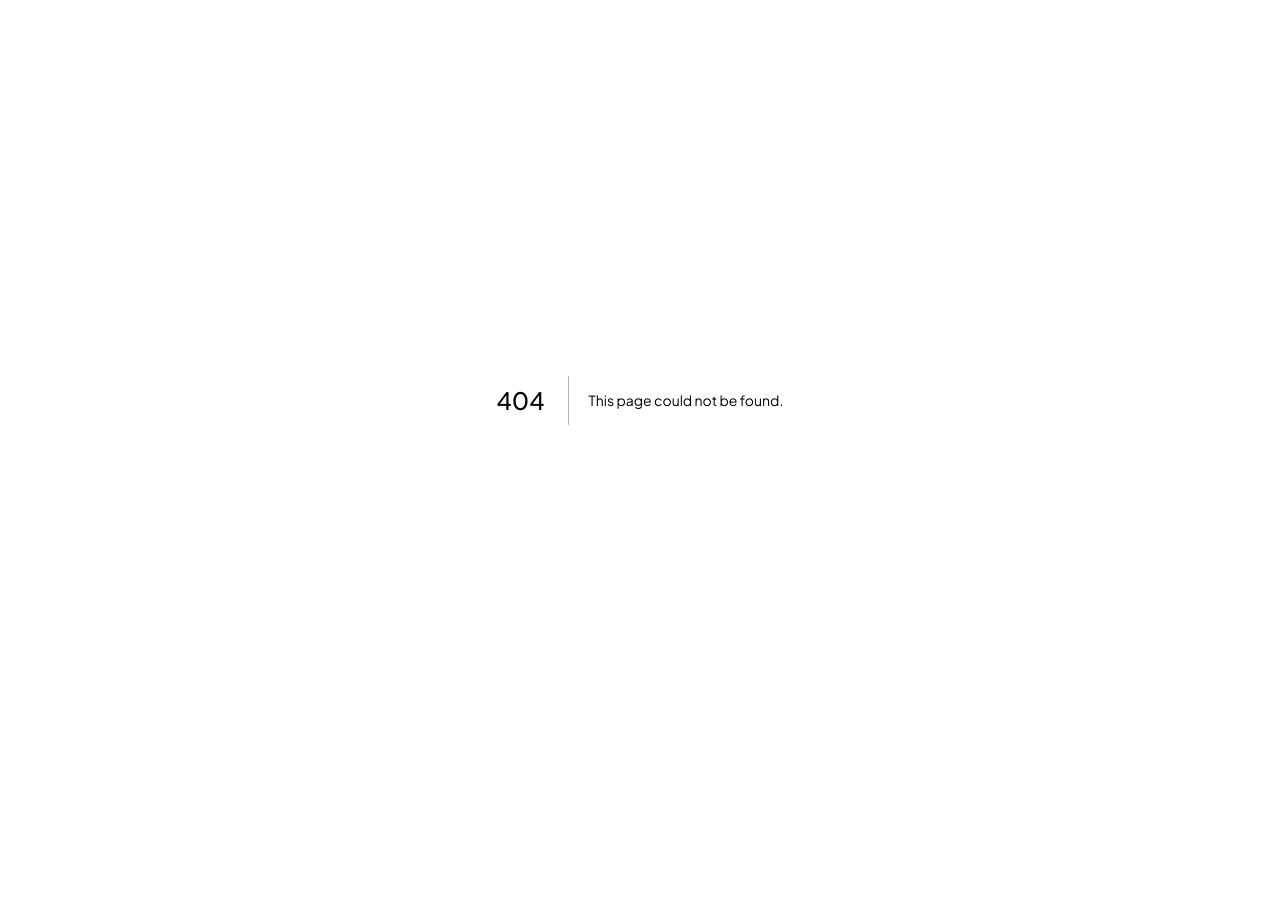
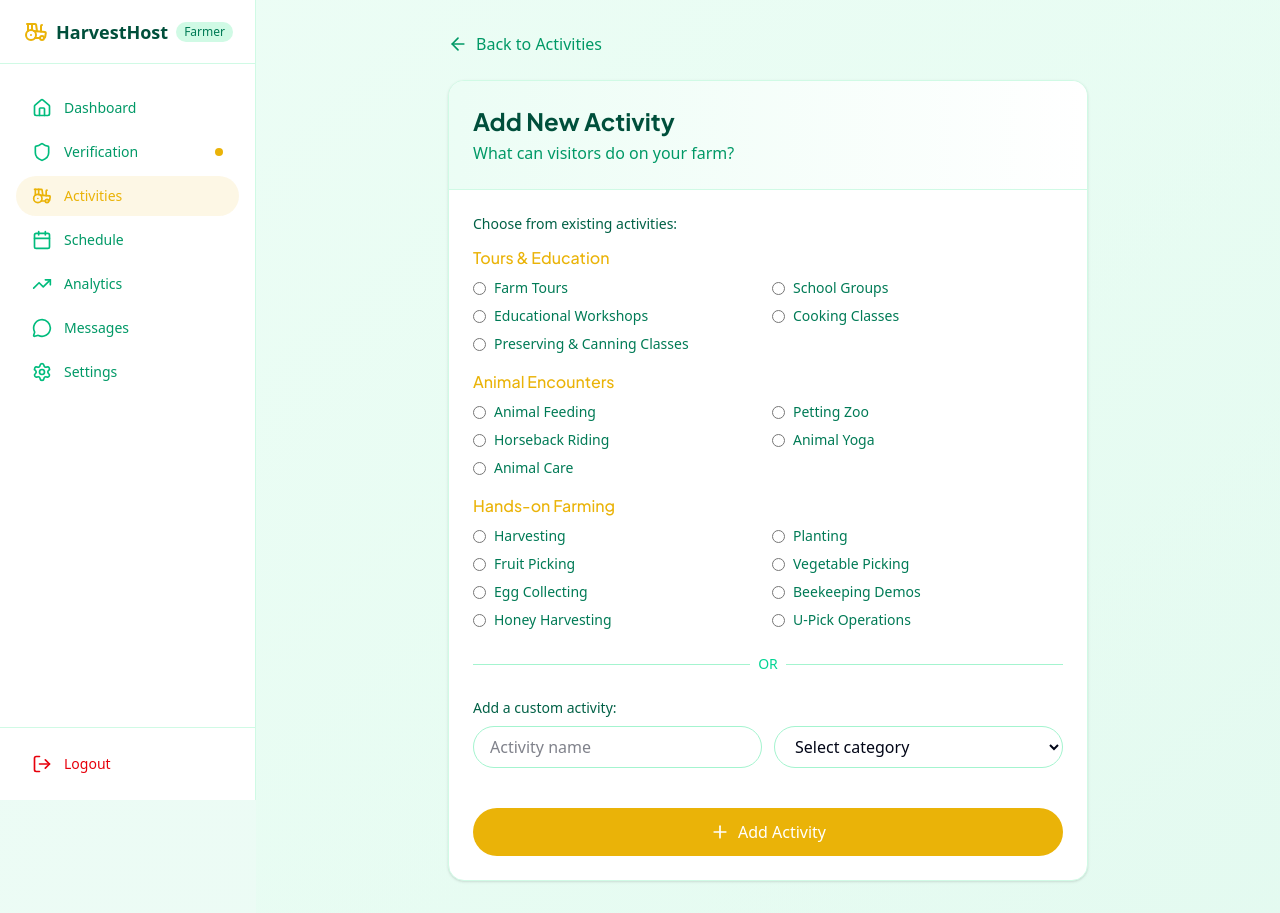
Before and after one commit to OdaloV/agritourism, a Next.js app: page /farmer/activities/new in a window 1280 px wide. Before the commit this address had no page. Before the commit the page ends 800 px from the top, so only its background shows below. Built offline with nearby package versions, Linux system fonts and the light colour scheme.

Commit message:
feat(farmer): add activities management page with list and add activity views

```diff
--- /dev/null
+++ b/src/app/farmer/activities/new/page.tsx
@@ -0,0 +1,126 @@
+// src/app/farmer/activities/new/page.tsx
+"use client";
+
+import { useState } from "react";
+import { useRouter } from "next/navigation";
+import Link from "next/link";
+import { ArrowLeft, Plus, X } from "lucide-react";
+import { ACTIVITY_CATEGORIES } from "@/app/profile/farmerprofile/options";
+
+export default function AddActivity() {
+  const router = useRouter();
+  const [selectedActivity, setSelectedActivity] = useState("");
+  const [customActivity, setCustomActivity] = useState("");
+  const [customCategory, setCustomCategory] = useState("");
+  const [saving, setSaving] = useState(false);
+
+  const handleSubmit = async (e: React.FormEvent) => {
+    e.preventDefault();
+    setSaving(true);
+
+    const activityName = selectedActivity || (customActivity && `${customActivity} (${customCategory})`);
+
+    if (!activityName) {
+      alert("Please select or add an activity");
+      setSaving(false);
+      return;
+    }
+
+    // Here you would save to your backend
+    console.log("Adding activity:", activityName);
+
+    setTimeout(() => {
+      router.push("/farmer/activities");
+    }, 1000);
+  };
+
+  return (
+    <div className="min-h-screen bg-gradient-to-br from-emerald-50 to-emerald-100/30 py-8">
+      <div className="container mx-auto px-4 max-w-2xl">
+        <Link href="/farmer/activities" className="flex items-center gap-2 text-emerald-600 hover:text-emerald-700 mb-6">
+          <ArrowLeft className="h-5 w-5" />
+          Back to Activities
+        </Link>
+
+        <div className="bg-white rounded-2xl shadow-sm border border-emerald-100 overflow-hidden">
+          <div className="p-6 border-b border-emerald-100 bg-gradient-to-r from-emerald-50 to-white">
+            <h1 className="text-2xl font-heading font-bold text-emerald-900">Add New Activity</h1>
+            <p className="text-emerald-600 mt-1">What can visitors do on your farm?</p>
+          </div>
+
+          <form onSubmit={handleSubmit} className="p-6 space-y-6">
+            {/* Predefined Activities by Category */}
+            <div>
+              <label className="block text-sm font-medium text-emerald-800 mb-3">Choose from existing activities:</label>
+              <div className="space-y-4 max-h-96 overflow-y-auto">
+                {Object.entries(ACTIVITY_CATEGORIES).map(([category, activities]) => (
+                  <div key={category}>
+                    <h4 className="font-medium text-accent mb-2">{category}</h4>
+                    <div className="grid grid-cols-2 gap-2">
+                      {activities.map((activity) => (
+                        <label key={activity} className="flex items-center gap-2">
+                          <input
+                            type="radio"
+                            name="activity"
+                            value={activity}
+                            checked={selectedActivity === activity}
+                            onChange={() => setSelectedActivity(activity)}
+                            className="accent-accent"
+                          />
+                          <span className="text-sm text-emerald-700">{activity}</span>
+                        </label>
+                      ))}
+                    </div>
+                  </div>
+                ))}
+              </div>
+            </div>
+
+            <div className="relative">
+              <div className="absolute inset-0 flex items-center">
+                <div className="w-full border-t border-emerald-200"></div>
+              </div>
+              <div className="relative flex justify-center text-sm">
+                <span className="px-2 bg-white text-emerald-400">OR</span>
+              </div>
+            </div>
+
+            {/* Custom Activity */}
+            <div>
+              <label className="block text-sm font-medium text-emerald-800 mb-2">Add a custom activity:</label>
+              <div className="grid grid-cols-2 gap-3">
+                <input
+                  type="text"
+                  placeholder="Activity name"
+                  value={customActivity}
+                  onChange={(e) => setCustomActivity(e.target.value)}
+                  className="px-4 py-2 border border-emerald-200 rounded-xl focus:outline-none focus:border-accent"
+                />
+                <select
+                  value={customCategory}
+                  onChange={(e) => setCustomCategory(e.target.value)}
+                  className="px-4 py-2 border border-emerald-200 rounded-xl focus:outline-none focus:border-accent"
+                >
+                  <option value="">Select category</option>
+                  {Object.keys(ACTIVITY_CATEGORIES).map((cat) => (
+                    <option key={cat} value={cat}>{cat}</option>
+                  ))}
+                </select>
+              </div>
+            </div>
+
+            <div className="flex gap-3 pt-4">
+              <button
+                type="submit"
+                disabled={saving}
+                className="flex-1 flex items-center justify-center gap-2 py-3 bg-accent hover:bg-accent/90 text-white rounded-xl font-medium disabled:opacity-50"
+              >
+                {saving ? "Saving..." : <><Plus className="h-5 w-5" /> Add Activity</>}
+              </button>
+            </div>
+          </form>
+        </div>
+      </div>
+    </div>
+  );
+}
--- /dev/null
+++ b/src/app/farmer/activities/page.tsx
@@ -0,0 +1,115 @@
+// src/app/farmer/activities/page.tsx
+"use client";
+
+import { useState, useEffect } from "react";
+import { useRouter } from "next/navigation";
+import Link from "next/link";
+import { Plus, Trash2, Edit, ArrowLeft, Activity } from "lucide-react";
+
+interface ActivityItem {
+  id: string;
+  name: string;
+  category?: string;
+  isCustom?: boolean;
+}
+
+export default function FarmerActivities() {
+  const router = useRouter();
+  const [activities, setActivities] = useState<ActivityItem[]>([]);
+  const [loading, setLoading] = useState(true);
+
+  useEffect(() => {
+    const fetchActivities = async () => {
+      const userData = localStorage.getItem("userData");
+      if (!userData) {
+        router.push("/auth/login/farmer");
+        return;
+      }
+
+      try {
+        const user = JSON.parse(userData);
+        const response = await fetch(`/api/farmer/profile?userId=${user.id}`);
+        if (response.ok) {
+          const data = await response.json();
+          const activityList = data.activities || [];
+          setActivities(activityList.map((name: string, index: number) => ({
+            id: index.toString(),
+            name: name,
+            isCustom: name.includes("(")
+          })));
+        }
+      } catch (error) {
+        console.error("Error fetching activities:", error);
+      } finally {
+        setLoading(false);
+      }
+    };
+
+    fetchActivities();
+  }, [router]);
+
+  if (loading) {
+    return (
+      <div className="min-h-screen flex items-center justify-center">
+        <div className="animate-spin rounded-full h-12 w-12 border-b-2 border-accent"></div>
+      </div>
+    );
+  }
+
+  return (
+    <div className="min-h-screen bg-gradient-to-br from-emerald-50 to-emerald-100/30 py-8">
+      <div className="container mx-auto px-4 max-w-4xl">
+        <Link href="/farmer/dashboard" className="flex items-center gap-2 text-emerald-600 hover:text-emerald-700 mb-6">
+          <ArrowLeft className="h-5 w-5" />
+          Back to Dashboard
+        </Link>
+
+        <div className="bg-white rounded-2xl shadow-sm border border-emerald-100 overflow-hidden">
+          <div className="p-6 border-b border-emerald-100 bg-gradient-to-r from-emerald-50 to-white flex justify-between items-center">
+            <div>
+              <h1 className="text-2xl font-heading font-bold text-emerald-900">My Activities</h1>
+              <p className="text-emerald-600 mt-1">Activities you offer on your farm</p>
+            </div>
+            <Link href="/farmer/activities/new">
+              <button className="flex items-center gap-2 px-4 py-2 bg-accent text-white rounded-xl hover:bg-accent/90">
+                <Plus className="h-5 w-5" />
+                Add Activity
+              </button>
+            </Link>
+          </div>
+
+          <div className="p-6">
+            {activities.length === 0 ? (
+              <div className="text-center py-12">
+                <Activity className="h-12 w-12 text-emerald-300 mx-auto mb-3" />
+                <p className="text-emerald-500">No activities added yet</p>
+                <Link href="/farmer/activities/new">
+                  <button className="mt-4 px-4 py-2 bg-accent text-white rounded-xl">Add your first activity</button>
+                </Link>
+              </div>
+            ) : (
+              <div className="space-y-3">
+                {activities.map((activity) => (
+                  <div key={activity.id} className="flex items-center justify-between p-4 bg-emerald-50 rounded-xl">
+                    <div>
+                      <h3 className="font-medium text-emerald-900">{activity.name}</h3>
+                      {activity.isCustom && <p className="text-xs text-emerald-500">Custom activity</p>}
+                    </div>
+                    <div className="flex gap-2">
+                      <button className="p-2 hover:bg-emerald-100 rounded-lg">
+                        <Edit className="h-4 w-4 text-emerald-600" />
+                      </button>
+                      <button className="p-2 hover:bg-red-100 rounded-lg">
+                        <Trash2 className="h-4 w-4 text-red-500" />
+                      </button>
+                    </div>
+                  </div>
+                ))}
+              </div>
+            )}
+          </div>
+        </div>
+      </div>
+    </div>
+  );
+}
```
